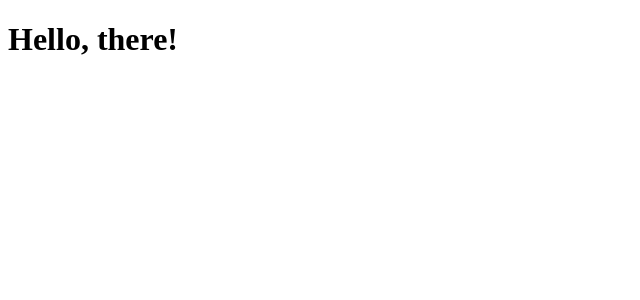
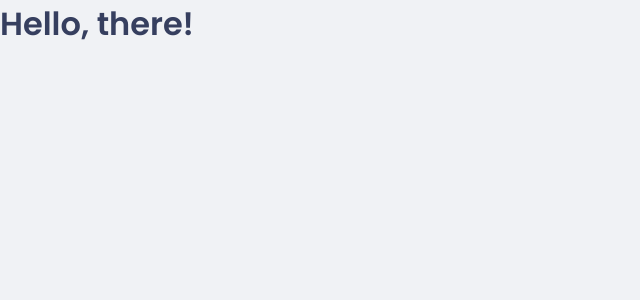
Before and after one commit to juliolmuller/ignite-dt-money, a React (Vite) app: page / in a window 1280 px wide. Shown: the top 300 px of the page, without its empty margins (0-640 px from the left). Built offline with nearby package versions, Linux system fonts and the light colour scheme.

Commit message:
style: define global styles

```diff
--- a/index.html
+++ b/index.html
@@ -5,6 +5,9 @@
     <meta name="viewport" content="width=device-width, initial-scale=1.0" />
     <title>DT Money</title>
     <link rel="icon" type="image/ico" href="/favicon.ico" />
+    <link rel="preconnect" href="https://fonts.googleapis.com" />
+    <link rel="preconnect" href="https://fonts.gstatic.com" crossorigin />
+    <link rel="stylesheet" href="https://fonts.googleapis.com/css2?family=Poppins:wght@400;600&display=swap" />
   </head>
   <body>
     <div id="root"></div>
--- a/src/App.tsx
+++ b/src/App.tsx
@@ -1,6 +1,11 @@
+import { GlobalStyle } from '~/styles/_global'
 
 export function App() {
   return (
-    <h1 className="h1">Hello, there!</h1>
+    <div id="app">
+      <GlobalStyle />
+
+      <h1>Hello, there!</h1>
+    </div>
   )
 }
--- /dev/null
+++ b/src/styles/_global.ts
@@ -0,0 +1,58 @@
+import { createGlobalStyle } from 'styled-components'
+
+
+export const GlobalStyle = createGlobalStyle`
+  :root {
+    --purple: #5429cc;
+    --purple-light: #6933ff;
+    --green: #33cc95;
+    --red: #e62e4d;
+    --font-title: #363f5f;
+    --font-body: #969cb3;
+    --background: #f0f2f5;
+  }
+
+  * {
+    box-sizing: border-box;
+    margin: 0;
+    padding: 0;
+
+    color: var(--font-body);
+    font-family: 'Poppins', sans-serif;
+    font-weight: 400;
+  }
+
+  html {
+    // font-size: 100%; (default 16px)
+
+    @media (max-width: 1080px) {
+      font-size: 93.75%; // 15px
+    }
+
+    @media (max-width: 720px) {
+      font-size: 87.5%; // 14px
+    }
+  }
+
+  body {
+    background: var(--background);
+    -webkit-font-smoothing: antialiased;
+  }
+
+  h1, h2, h3, h4, h5, h6 {
+    color: var(--font-title);
+    font-weight: 600;
+  }
+
+  b, strong {
+    font-weight: 600;
+  }
+
+  button {
+    cursor: pointer;
+  }
+
+  [disabled] {
+    cursor: not-allowed;
+  }
+`
```
